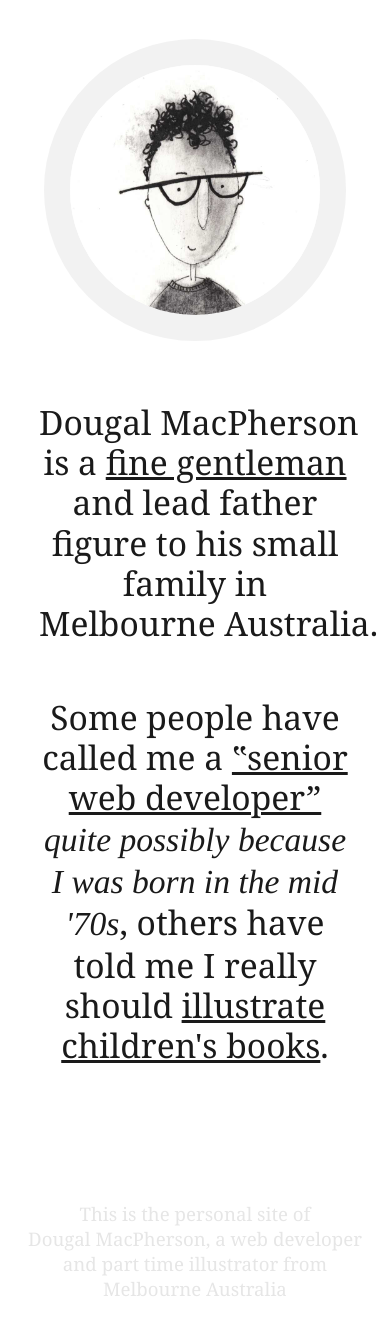
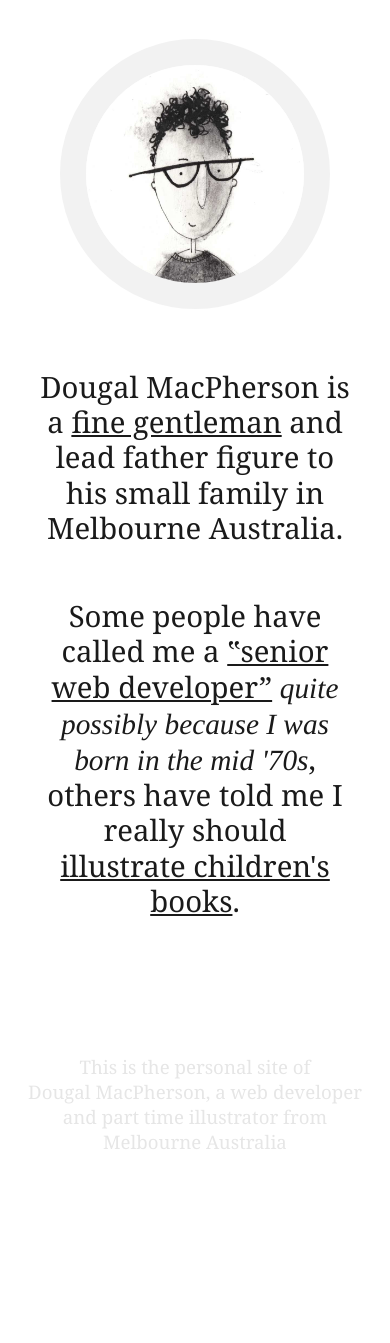
Before and after one commit to mrdougal/mrdougal.github.io, a Jekyll site: the page built from index.html, in a window 390 px wide. Built offline with Jekyll 4.4.1, drawn with Linux system fonts in a browser that asks for light colours; after the commit the page ends 1197 px from its top, so only the background shows below that.

Commit message:
adjustments for smaller sizes…

```diff
--- a/_sass/_content.scss
+++ b/_sass/_content.scss
@@ -7,8 +7,6 @@
 
 #main {
   padding: 10%;
-//  color: $hero;
-//  background-color: $white;
 
   h1.title {
     margin: 0;
--- a/_sass/_responsive.scss
+++ b/_sass/_responsive.scss
@@ -4,6 +4,14 @@
     .container {
       margin: 0;
       padding: 0;
+    }
+
+    #bio {
+      font-size: $fontSizeMobile*2;
+    }
+
+    #mugshot {
+      max-width: 70%;
     }
 
     #footer {
```
